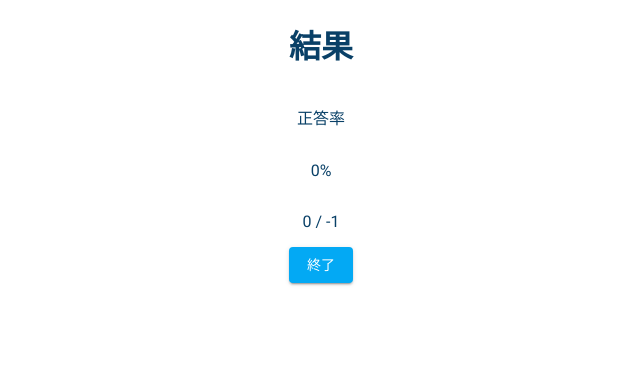
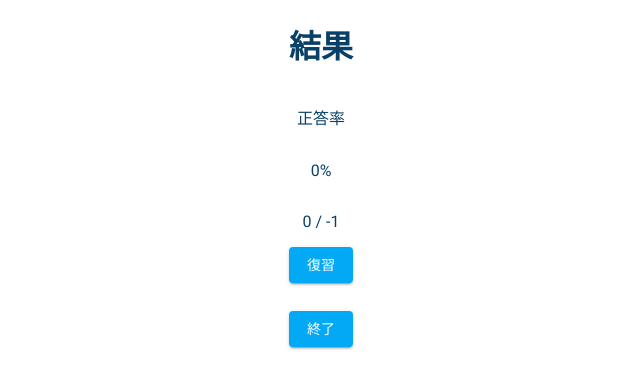
Before and after one commit to shion0223/intern-shion, an Angular app in the folder manner-app/: page /result in a window 1280 px wide. Shown: the top 388 px of the page, without its empty margins (319-959 px from the left). Built offline with nearby package versions, Linux system fonts and the light colour scheme.

Commit message:
復習ボタンの追加

```diff
--- a/manner-app/src/app/pages/result/result.component.html
+++ b/manner-app/src/app/pages/result/result.component.html
@@ -4,6 +4,9 @@
         <p>正答率</p>
         <p>{{correctAnswerRate}}%</p>
         <p>{{answerCount}} / {{questionCount-1}}</p>
-        <button mat-raised-button color="primary" routerLink="/">終了</button>
     </div>
 </div>
+<div class="buttoncontain">
+    <button mat-raised-button color="primary" >復習</button>
+    <button mat-raised-button color="primary" routerLink="/">終了</button>
+</div>
--- a/manner-app/src/app/pages/result/result.component.scss
+++ b/manner-app/src/app/pages/result/result.component.scss
@@ -15,3 +15,11 @@
     width: 325px;
     color: $text;
 }
+
+.buttoncontain{
+    display: flex;
+    flex-direction: column;
+    align-items: center;
+    justify-content: space-between;
+    height: 100px;
+}
--- a/manner-app/src/app/pages/result/result.component.ts
+++ b/manner-app/src/app/pages/result/result.component.ts
@@ -1,5 +1,6 @@
 import { Component, OnInit } from '@angular/core'
 import { QuizService } from 'src/app/services/quiz.service'
+
 @Component({
   selector: 'app-result',
   templateUrl: './result.component.html',
@@ -21,4 +22,6 @@ export class ResultComponent implements OnInit {
 
   }
 
+
+
 }
```
